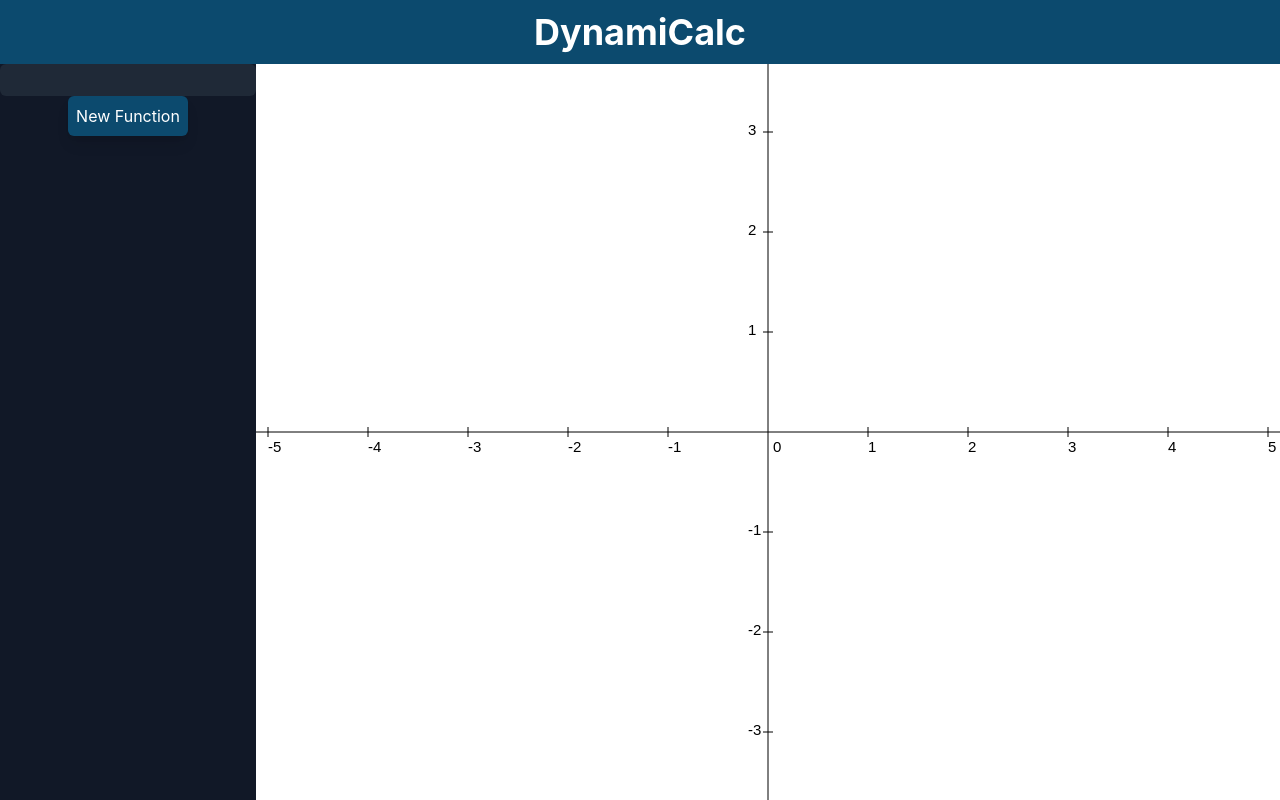
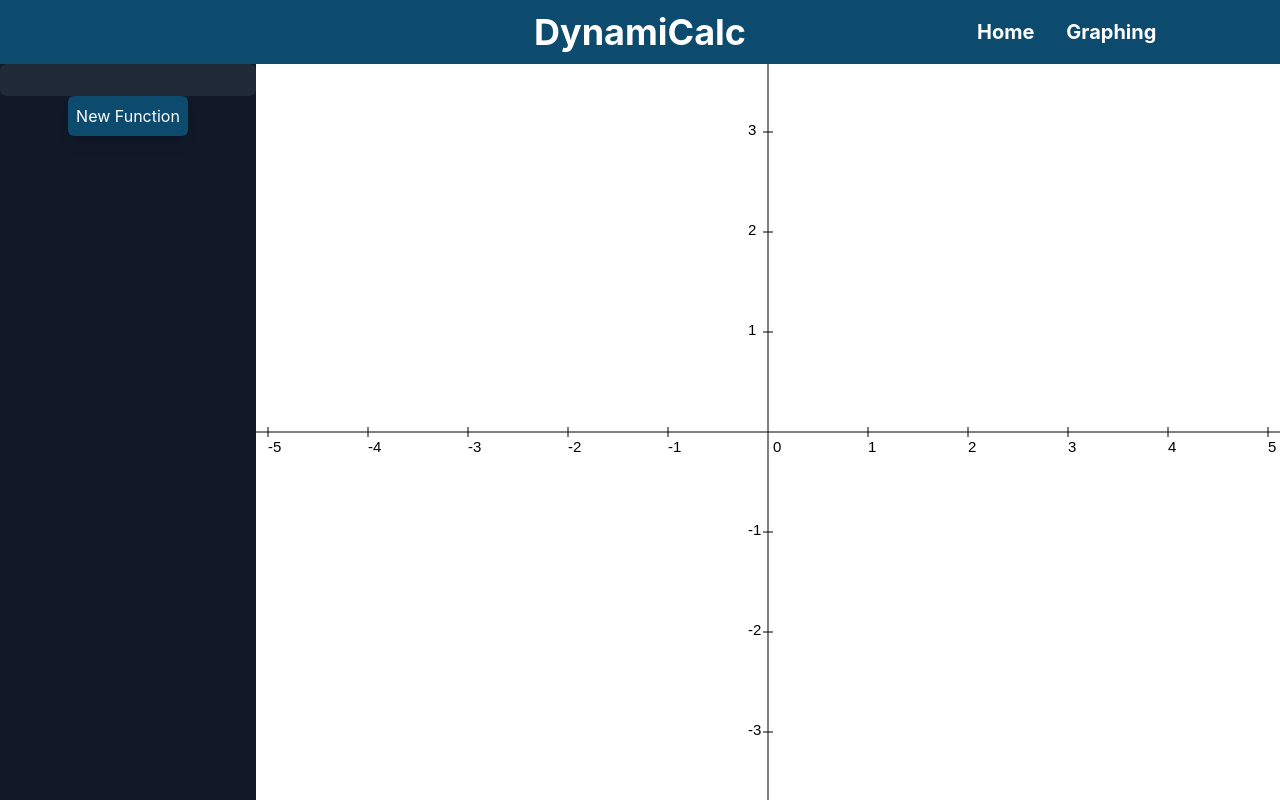
Before and after one commit to tanndlin/DynamiCalc, a React (Create React App) app: page /graph in a window 1280 px wide. Built offline with nearby package versions, Linux system fonts and the light colour scheme.

Commit message:
Links in header

```diff
--- a/src/Components/Header.js
+++ b/src/Components/Header.js
@@ -1,12 +1,28 @@
 import React from 'react';
+import { Link } from 'react-router-dom';
 
 const Header = () => {
     return (
         <header
             id="header"
-            className="text-4xl font-bold flex text-center bg-tertiary text-white h-16"
+            className="grid grid-cols-3 bg-tertiary text-white h-16 place-items-center"
         >
-            <h1 className="m-auto">DynamiCalc</h1>
+            <p></p>
+            <h1 className="text-center text-4xl font-bold m-auto">
+                DynamiCalc
+            </h1>
+            <ul className="flex gap-8 text-xl font-bold">
+                <li>
+                    <Link className="hover:text-slate-300" to="/">
+                        Home
+                    </Link>
+                </li>
+                <li>
+                    <Link className="hover:text-slate-300" to="/graph">
+                        Graphing
+                    </Link>
+                </li>
+            </ul>
         </header>
     );
 };
```
